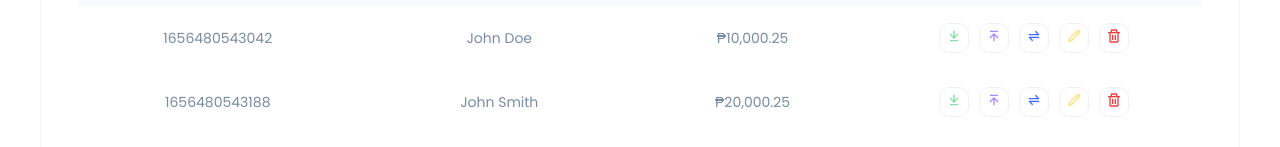
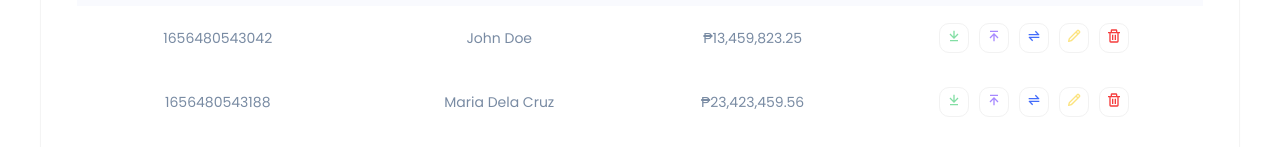
Before and after one commit to louisordonez/banking-app, a React (Create React App) app: page /Users in a window 1280 px wide. Shown: the part 355-502 px from the top of the page. Built offline with nearby package versions, Linux system fonts and the light colour scheme.

Commit message:
Update USER_LIST data

```diff
--- a/src/Routes/Users.jsx
+++ b/src/Routes/Users.jsx
@@ -16,17 +16,17 @@ const USER_LIST = [
     gender: 'Male',
     email: 'jd@email.com',
     password: 'jd',
-    balance: 10000.25,
+    balance: 13459823.25,
   },
   {
     accountNumber: 1656480543188,
-    firstName: 'John',
-    lastName: 'Smith',
+    firstName: 'Maria',
+    lastName: 'Dela Cruz',
     birthdate: '1998-12-11',
-    gender: 'Male',
-    email: 'js@email.com',
-    password: 'js',
-    balance: 20000.25,
+    gender: 'Female',
+    email: 'mdc@email.com',
+    password: 'mdc',
+    balance: 23423459.56,
   },
 ];
 
```
